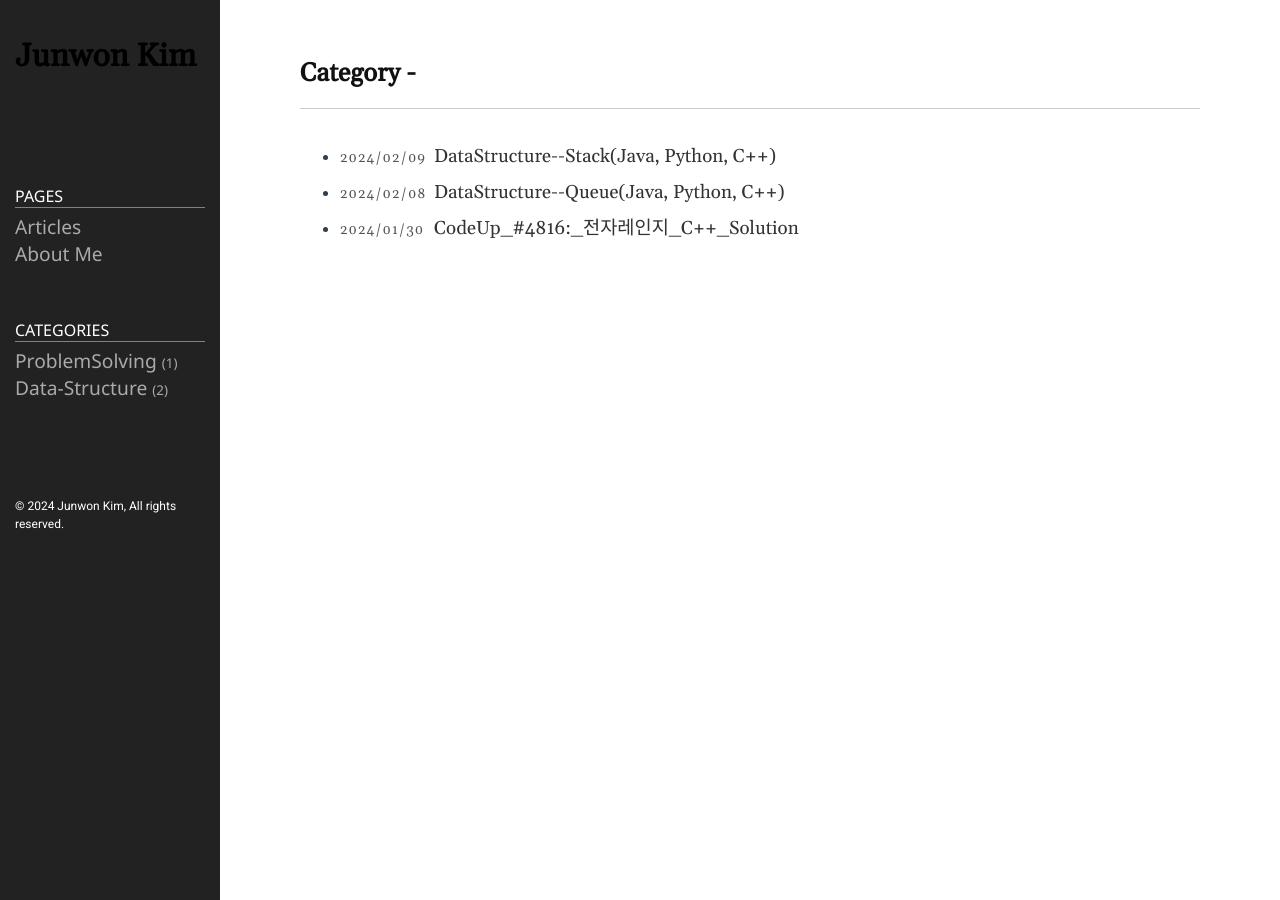
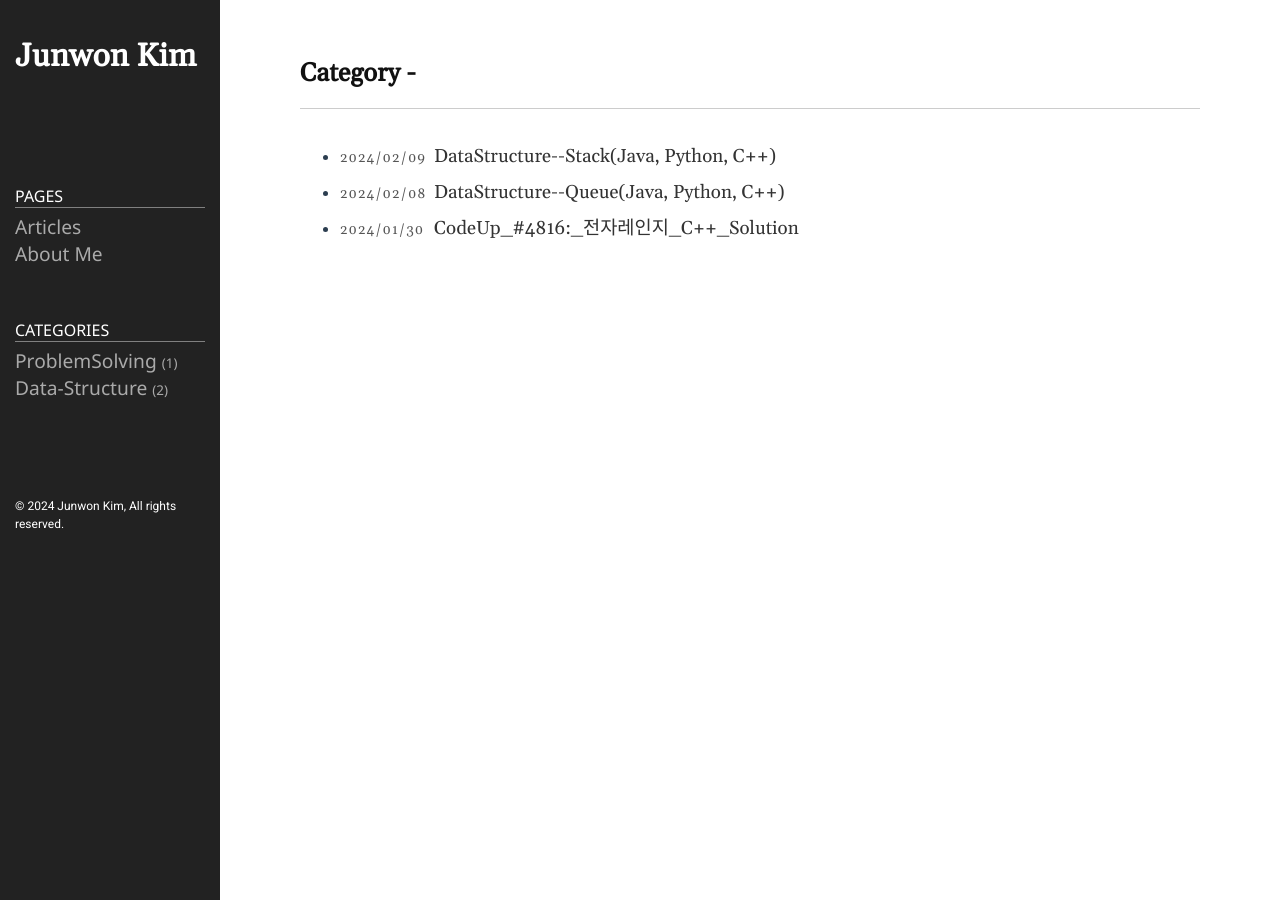
Before and after one commit to notj-code/Junwon-Kim-1.0, a Jekyll site: the page built from category.md, in a window 1280 px wide. Built offline with Jekyll 4.4.1, drawn with Linux system fonts in a browser that asks for light colours.

Commit message:
Editing sidebar.html, README.md

```diff
--- a/_includes/sidebar.html
+++ b/_includes/sidebar.html
@@ -1,6 +1,6 @@
 <div class="sidebar-item sidebar-header">
 	<div class='sidebar-brand'>
-		<h1><a style="text-decoration:none; color: black;" href="/about/">{{ site.title }}</a></h1>
+		<h1><a style="text-decoration:none; color: White;" href="/about/">{{ site.title }}</a></h1>
 	</div>
 	<p class="lead">{{ site.description }}</p>
 	{%- if social.github -%}
```
